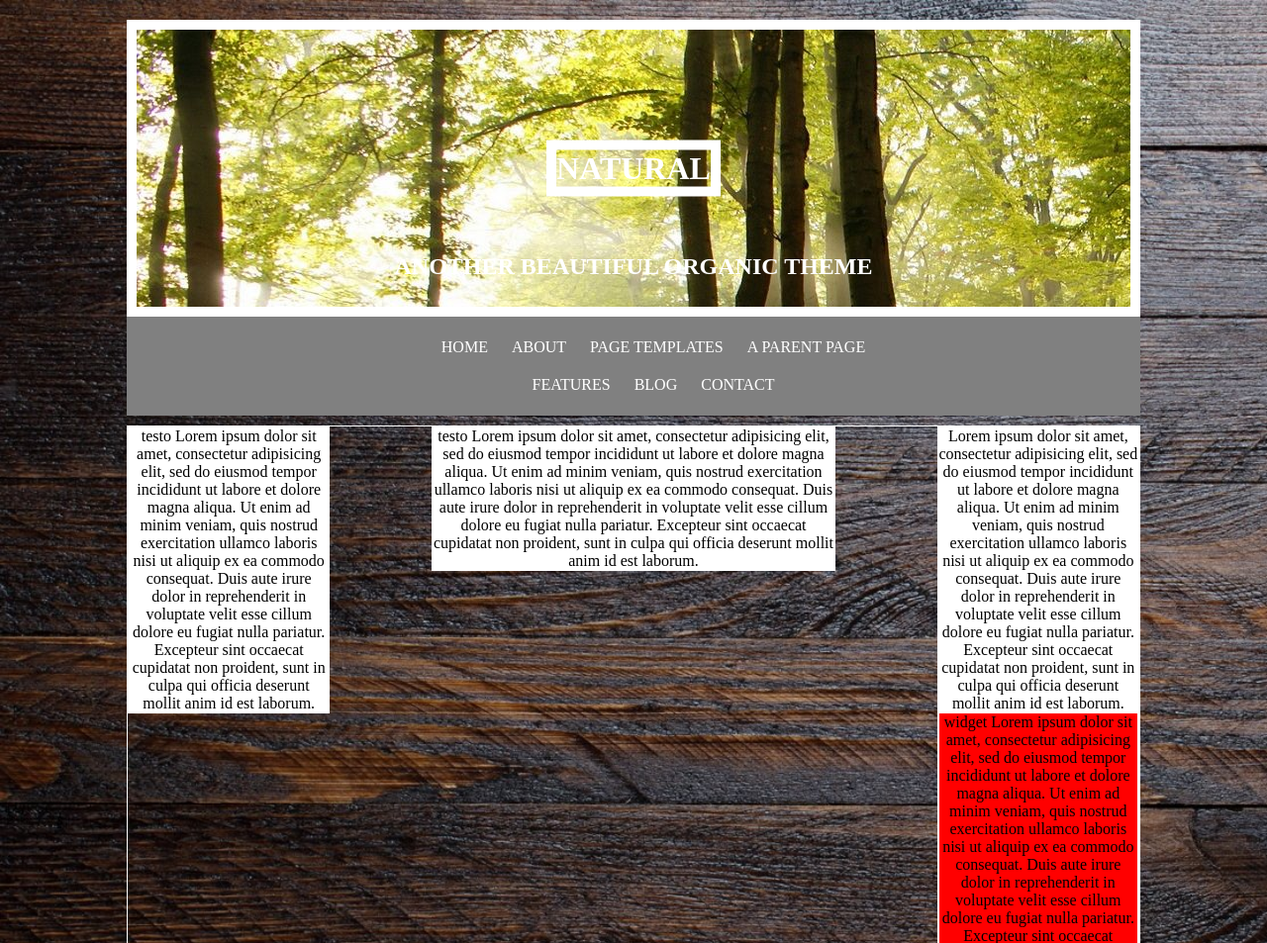
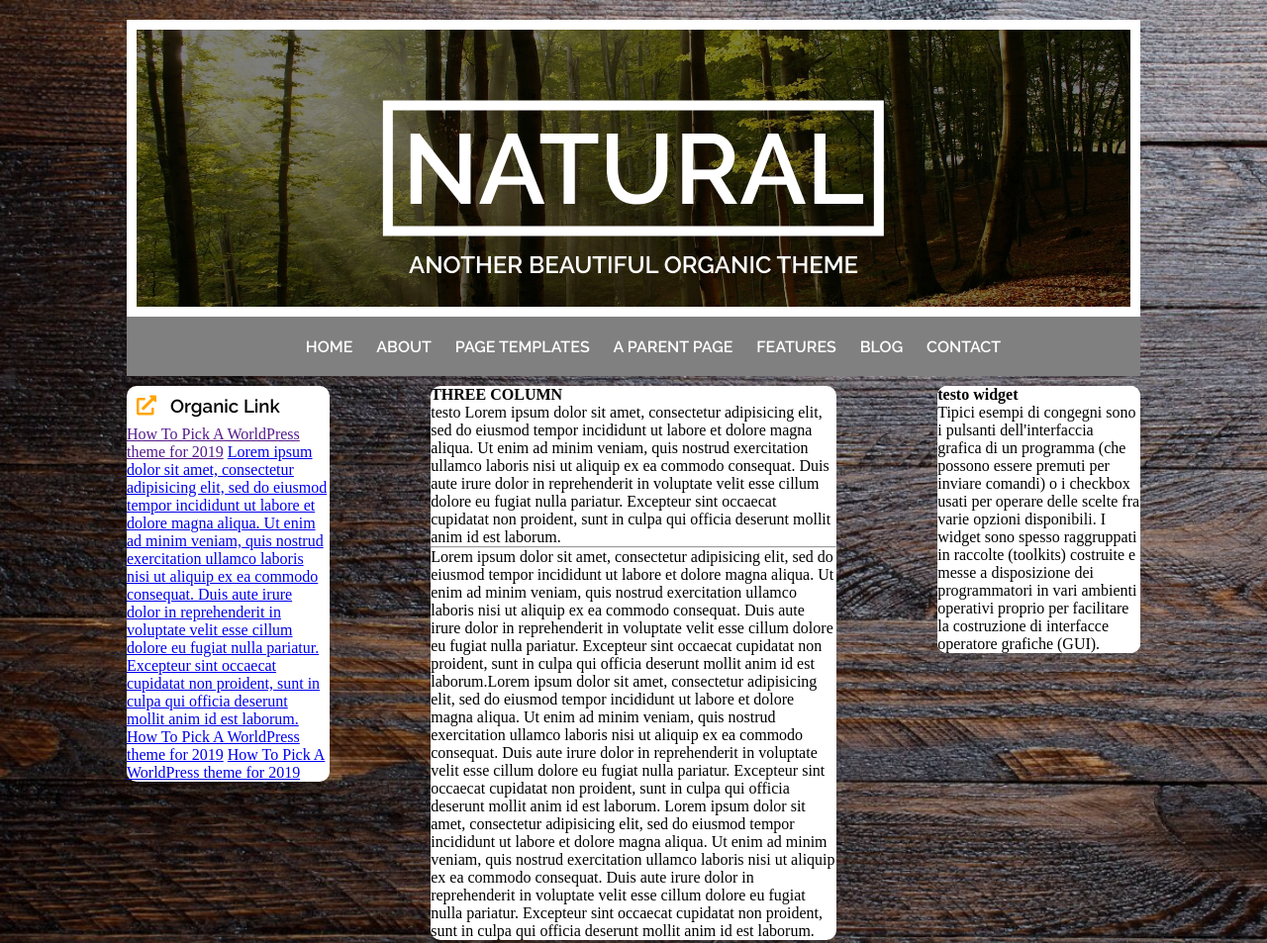
Before and after one commit to Fujinjakka/htmlcss-struttura-wp, a plain HTML site: page index.html in a window 1280 px wide. Shown: the top 953 px of the page at 99% size. Drawn offline with Linux system fonts and the light colour scheme.

Commit message:
progetto modificato ma incompleto

```diff
--- a/css/index.css
+++ b/css/index.css
@@ -10,14 +10,24 @@ body {
 
 header {
   background-image: url("../img/foresta.jpg");
+  background-position: center;
+  background-size: cover;
   border: 10px solid white;
   height: 300px;
   position: relative;
   color: white;
   margin: 20px 10% 0;
 }
+.layover {
+  height: 100%;
+  width: 100%;
+  background: rgba(0, 0, 0, 0.5);
+}
 h1 {
   border: 10px solid white;
+  font-family: 'Raleway', sans-serif;
+  font-size: 100px;
+  padding: 0 10px;
   display: inline-block;
   position: absolute;
   left: 50%;
@@ -25,6 +35,9 @@ h1 {
   transform: translate(-50%, -50%);
 }
 h2 {
+  width: 100%;
+  text-align: center;
+  font-family: 'Raleway', sans-serif;
   position: absolute;
   left: 50%;
   bottom: 5%;
@@ -32,14 +45,16 @@ h2 {
 }
 
 nav {
-  height: 100px;
+  height: 60px;
   background: grey;
   color: white;
+  font-family: 'Raleway', sans-serif;
   margin: 0 10% 0;
   text-align: center;
   position: relative;
 }
 ul {
+  width: 100%;
   position: absolute;
   left: 50%;
   top: 50%;
@@ -54,7 +69,6 @@ li {
 
 
 main {
-  border: 1px solid white;
   height: 800px;
   margin: 10px 10% 0;
 }
@@ -63,34 +77,44 @@ content: "";
 display: table;
 clear: both;
 }
+
 section {
-  border: 1px solid white;
+  border-radius: 10px;
   background: white;
-  /* width: 100px; */
-  /* display: inline-block; */
-  text-align: center;
 }
-.colonna1 {
+.organiclink {
   width: 20%;
   float: left;
   margin-right: 10%;
 }
-.colonna2 {
+section i {
+  color: orange;
+  font-size: 20px;
+  margin: 10px;
+  display: inline-block;
+}
+h3 {
+  display: inline-block;
+  font-family: 'Raleway', sans-serif;
+}
+
+.maintext {
   width: 40%;
   float: left;
 }
-.colonna3 {
+
+
+#secondtext {
+  position: relative;
+}
+.widget {
   width: 20%;
   float: right;
   margin-left: 10%;
+  margin-bottom: 10%;
+  position: absolute;
+  right: 0;
 }
-#testo1 {
-  background: red;
-}
-#testo2 {
-  background: yellow;
-}
-
 
 
 
--- a/index.html
+++ b/index.html
@@ -2,6 +2,7 @@
 <html lang="en" dir="ltr">
   <head>
     <link rel="stylesheet" href="https://cdnjs.cloudflare.com/ajax/libs/font-awesome/5.15.1/css/all.css" integrity="sha512-f73UKwzP1Oia45eqHpHwzJtFLpvULbhVpEJfaWczo/ZCV5NWSnK4vLDnjTaMps28ocZ05RbI83k2RlQH92zy7A==" crossorigin="anonymous"/>
+    <link href="https://fonts.googleapis.com/css2?family=Raleway:wght@600&display=swap" rel="stylesheet">
     <link rel="stylesheet" href="css/index.css">
     <meta charset="utf-8">
     <title></title>
@@ -9,6 +10,7 @@
   <body>
 
     <header>
+      <div class="layover"></div>
       <h1>NATURAL</h1>
       <h2>ANOTHER BEAUTIFUL ORGANIC THEME</h2>
     </header>
@@ -27,12 +29,39 @@
 
     <main>
 
-      <section class="colonna1">testo Lorem ipsum dolor sit amet, consectetur adipisicing elit, sed do eiusmod tempor incididunt ut labore et dolore magna aliqua. Ut enim ad minim veniam, quis nostrud exercitation ullamco laboris nisi ut aliquip ex ea commodo consequat. Duis aute irure dolor in reprehenderit in voluptate velit esse cillum dolore eu fugiat nulla pariatur. Excepteur sint occaecat cupidatat non proident, sunt in culpa qui officia deserunt mollit anim id est laborum.</section>
-      <section class="colonna2">testo Lorem ipsum dolor sit amet, consectetur adipisicing elit, sed do eiusmod tempor incididunt ut labore et dolore magna aliqua. Ut enim ad minim veniam, quis nostrud exercitation ullamco laboris nisi ut aliquip ex ea commodo consequat. Duis aute irure dolor in reprehenderit in voluptate velit esse cillum dolore eu fugiat nulla pariatur. Excepteur sint occaecat cupidatat non proident, sunt in culpa qui officia deserunt mollit anim id est laborum.</section>
-      <section class="colonna3">Lorem ipsum dolor sit amet, consectetur adipisicing elit, sed do eiusmod tempor incididunt ut labore et dolore magna aliqua. Ut enim ad minim veniam, quis nostrud exercitation ullamco laboris nisi ut aliquip ex ea commodo consequat. Duis aute irure dolor in reprehenderit in voluptate velit esse cillum dolore eu fugiat nulla pariatur. Excepteur sint occaecat cupidatat non proident, sunt in culpa qui officia deserunt mollit anim id est laborum.
-        <section id="testo1">widget Lorem ipsum dolor sit amet, consectetur adipisicing elit, sed do eiusmod tempor incididunt ut labore et dolore magna aliqua. Ut enim ad minim veniam, quis nostrud exercitation ullamco laboris nisi ut aliquip ex ea commodo consequat. Duis aute irure dolor in reprehenderit in voluptate velit esse cillum dolore eu fugiat nulla pariatur. Excepteur sint occaecat cupidatat non proident, sunt in culpa qui officia deserunt mollit anim id est laborum.</section>
-        <section id="testo2">widget Lorem ipsum dolor sit amet, consectetur adipisicing elit, sed do eiusmod tempor incididunt ut labore et dolore magna aliqua. Ut enim ad minim veniam, quis nostrud exercitation ullamco laboris nisi ut aliquip ex ea commodo consequat. Duis aute irure dolor in reprehenderit in voluptate velit esse cillum dolore eu fugiat nulla pariatur. Excepteur sint occaecat cupidatat non proident, sunt in culpa qui officia deserunt mollit anim id est laborum.</section>
+      <section class="organiclink">
+        <i class="fas fa-external-link-alt"></i>
+        <h3>Organic Link</h3>
+        <br>
+        <a href="">How To Pick A WorldPress theme for 2019</a>
+        <a href="www.nonesistelapagina.it">Lorem ipsum dolor sit amet, consectetur adipisicing elit, sed do eiusmod tempor incididunt ut labore et dolore magna aliqua. Ut enim ad minim veniam, quis nostrud exercitation ullamco laboris nisi ut aliquip ex ea commodo consequat. Duis aute irure dolor in reprehenderit in voluptate velit esse cillum dolore eu fugiat nulla pariatur. Excepteur sint occaecat cupidatat non proident, sunt in culpa qui officia deserunt mollit anim id est laborum.</a>
+        <a href="www.nonesistelapagina.it">How To Pick A WorldPress theme for 2019</a>
+        <a href="www.nonesistelapagina.it">How To Pick A WorldPress theme for 2019</a>
       </section>
+
+      <section class="maintext">
+        <h4>THREE COLUMN</h4>
+        testo Lorem ipsum dolor sit amet, consectetur adipisicing elit, sed do eiusmod tempor incididunt ut labore et dolore magna aliqua. Ut enim ad minim veniam, quis nostrud exercitation ullamco laboris nisi ut aliquip ex ea commodo consequat. Duis aute irure dolor in reprehenderit in voluptate velit esse cillum dolore eu fugiat nulla pariatur. Excepteur sint occaecat cupidatat non proident, sunt in culpa qui officia deserunt mollit anim id est laborum.
+        <br><hr>
+        Lorem ipsum dolor sit amet, consectetur adipisicing elit, sed do eiusmod tempor incididunt ut labore et dolore magna aliqua. Ut enim ad minim veniam, quis nostrud exercitation ullamco laboris nisi ut aliquip ex ea commodo consequat. Duis aute irure dolor in reprehenderit in voluptate velit esse cillum dolore eu fugiat nulla pariatur. Excepteur sint occaecat cupidatat non proident, sunt in culpa qui officia deserunt mollit anim id est laborum.Lorem ipsum dolor sit amet, consectetur adipisicing elit, sed do eiusmod tempor incididunt ut labore et dolore magna aliqua. Ut enim ad minim veniam, quis nostrud exercitation ullamco laboris nisi ut aliquip ex ea commodo consequat. Duis aute irure dolor in reprehenderit in voluptate velit esse cillum dolore eu fugiat nulla pariatur. Excepteur sint occaecat cupidatat non proident, sunt in culpa qui officia deserunt mollit anim id est laborum.
+        Lorem ipsum dolor sit amet, consectetur adipisicing elit, sed do eiusmod tempor incididunt ut labore et dolore magna aliqua. Ut enim ad minim veniam, quis nostrud exercitation ullamco laboris nisi ut aliquip ex ea commodo consequat. Duis aute irure dolor in reprehenderit in voluptate velit esse cillum dolore eu fugiat nulla pariatur. Excepteur sint occaecat cupidatat non proident, sunt in culpa qui officia deserunt mollit anim id est laborum.
+
+      </section>
+      <div id="secondtext">
+        <section class="widget">
+          <h4>testo widget</h4>
+          Tipici esempi di congegni sono i pulsanti dell'interfaccia grafica di un programma (che possono essere premuti per inviare comandi) o i checkbox usati per operare delle scelte fra varie opzioni disponibili. I widget sono spesso raggruppati in raccolte (toolkits) costruite e messe a disposizione dei programmatori in vari ambienti operativi proprio per facilitare la costruzione di interfacce operatore grafiche (GUI).
+        </section>
+        <section class="widget">
+          <h4>testo widget</h4>
+          Tipici esempi di congegni sono i pulsanti dell'interfaccia grafica di un programma (che possono essere premuti per inviare comandi) o i checkbox usati per operare delle scelte fra varie opzioni disponibili. I widget sono spesso raggruppati in raccolte (toolkits) costruite e messe a disposizione dei programmatori in vari ambienti operativi proprio per facilitare la costruzione di interfacce operatore grafiche (GUI).
+        </section>
+        <section class="widget">
+          <h4>testo widget</h4>
+          Tipici esempi di congegni sono i pulsanti dell'interfaccia grafica di un programma (che possono essere premuti per inviare comandi) o i checkbox usati per operare delle scelte fra varie opzioni disponibili. I widget sono spesso raggruppati in raccolte (toolkits) costruite e messe a disposizione dei programmatori in vari ambienti operativi proprio per facilitare la costruzione di interfacce operatore grafiche (GUI).
+        </section>
+      </div>
+
 
     </main>
 
```
